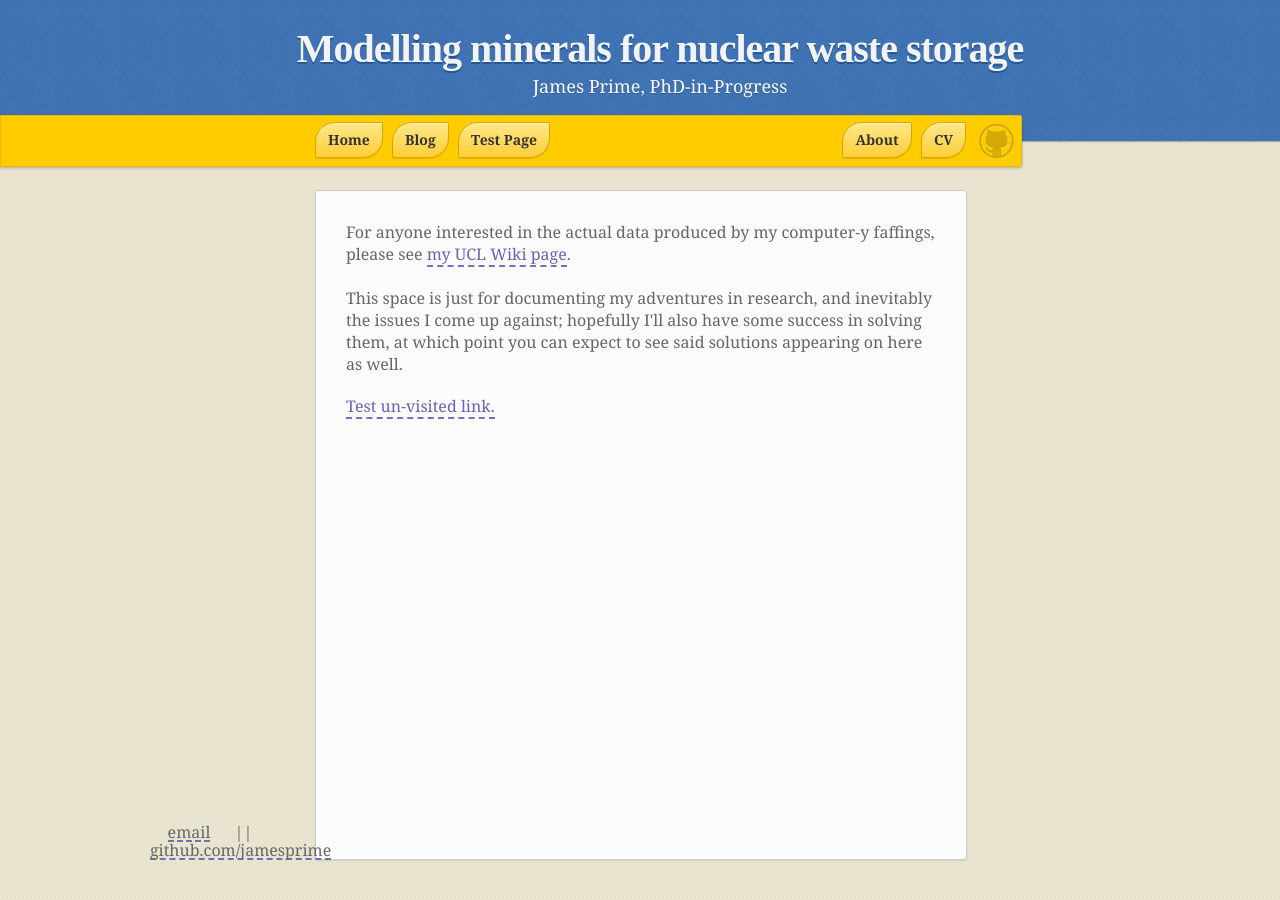
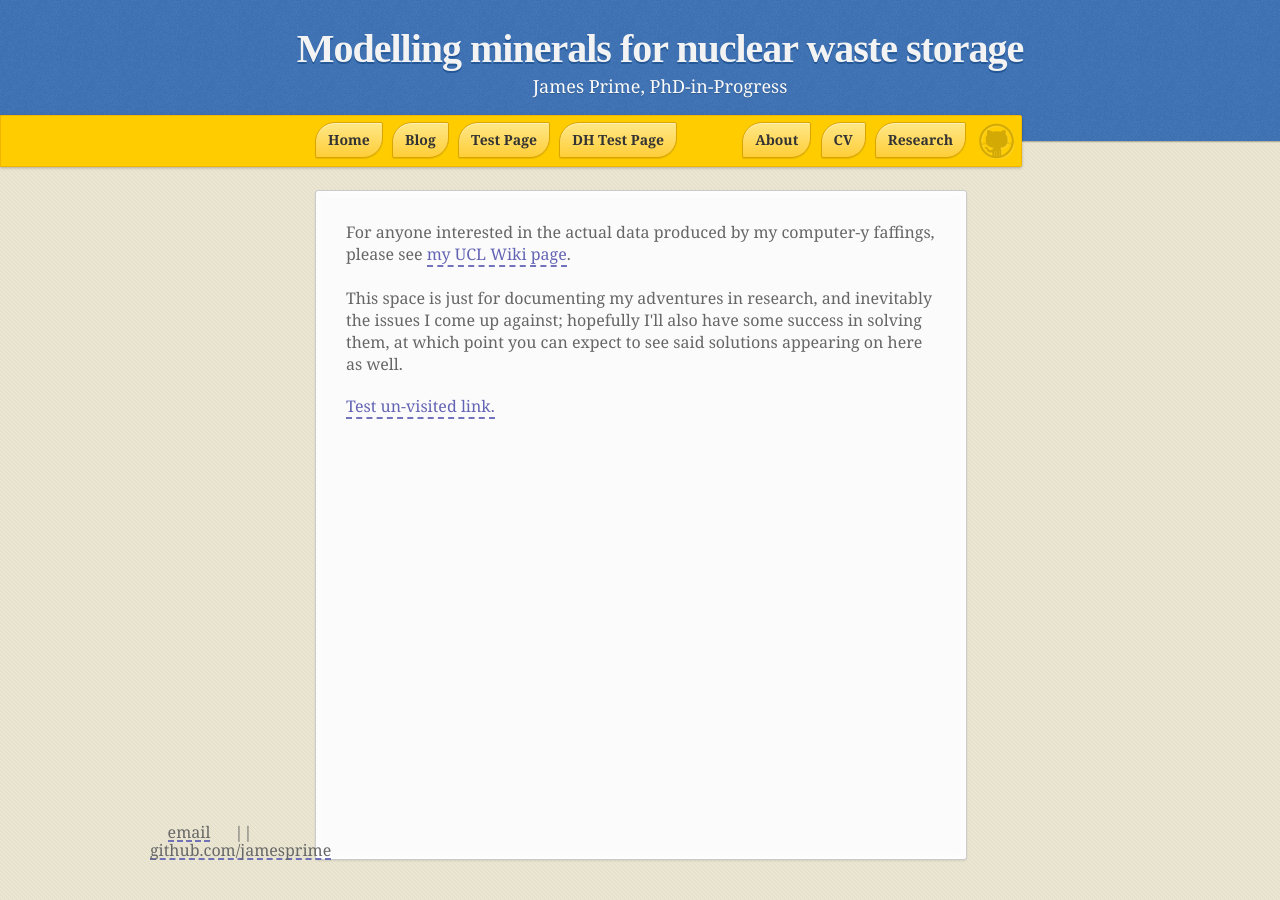
Before and after one commit to jamesprime/jamesprime.github.io, a Jekyll site: the page built from index.html, in a window 1280 px wide. Built offline with Jekyll 4.4.1, drawn with Linux system fonts in a browser that asks for light colours; nearby versions of some CDN libraries; some web fonts are replaced.

Commit message:
Updated _includes/banner.html
Added DH test page and research page links to _includes/banner.html

```diff
--- a/_includes/banner.html
+++ b/_includes/banner.html
@@ -6,12 +6,14 @@
                     <li><a href="{{ site.url }}" class="button">Home</a></li>
                     <li><a href="/blog" class="button">Blog</a></li>
                     <li><a href="/test.html" class="button">Test Page</a></li>
+                    <li><a href="/dhtest.html" class="button">DH Test Page</a></li>
                 </ul>
             </div>
             <div class="rightbuttons">
                 <ul>
                     <li><a href="/about.html" class="button">About</a></li>
                     <li><a href="/cv.html" class="button">CV</a></li>
+                    <li><a href="/research.html" class="button">Research</a></li>
                 </ul>
             </div>
             <!-- If site.show_downloads is assigned true, via show_downloads tag in _config.yml, then make download links visible -->
```
